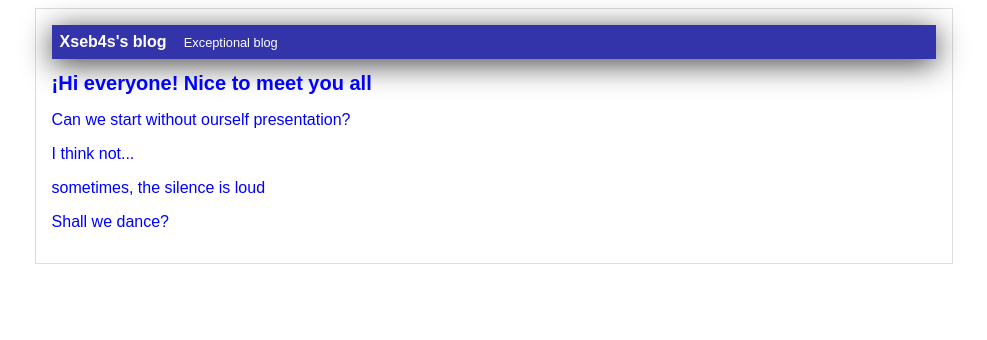
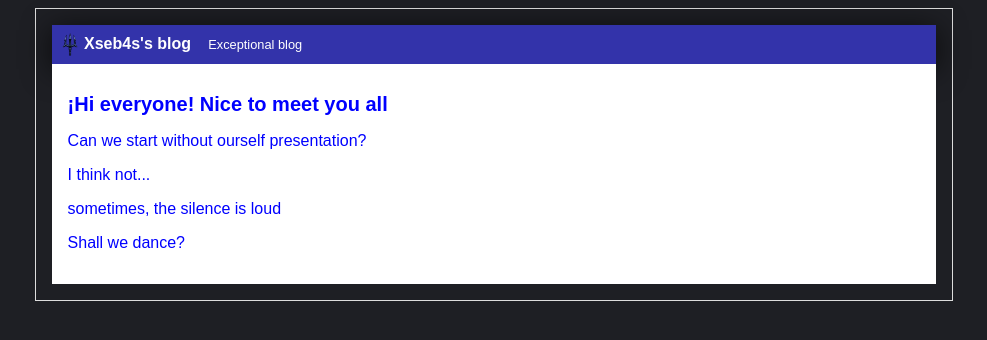
Before and after one commit to Xseb4s/webtest, a plain HTML site: page index.html in a window 1280 px wide. Shown: the whole page, without its empty margins (146-1133 px from the left). Drawn offline with Linux system fonts and the light colour scheme.

Commit message:
Logo and background

```diff
--- a/index.html
+++ b/index.html
@@ -9,6 +9,7 @@
     <body>
     <div id="container">
         <div id="header">
+            <img id="logo" src="img/tridente.png" alt="Blog's logo">
             Xseb4s's blog
             <span id="tagline">
                 Exceptional blog
--- a/style/estilos.css
+++ b/style/estilos.css
@@ -1,4 +1,5 @@
 body {
+    background: #1e1f24;
     color:blue;
     text-align: center;
     font-family: "Arial";
@@ -11,6 +12,10 @@ body {
     font-weight: bold;
     margin: 0;
     padding: 0.5em;
+}
+#header #logo{
+    width: 20px;
+    vertical-align: middle;
 }
 #header #tagline{
     padding: 0 0 0 1em;
@@ -25,7 +30,9 @@ body {
     margin: 0 auto;
 }
 #container h1{
-
     font-size: 20px;
-
 }
+#post{
+    background: white;
+    padding: 1em;
+}
```
